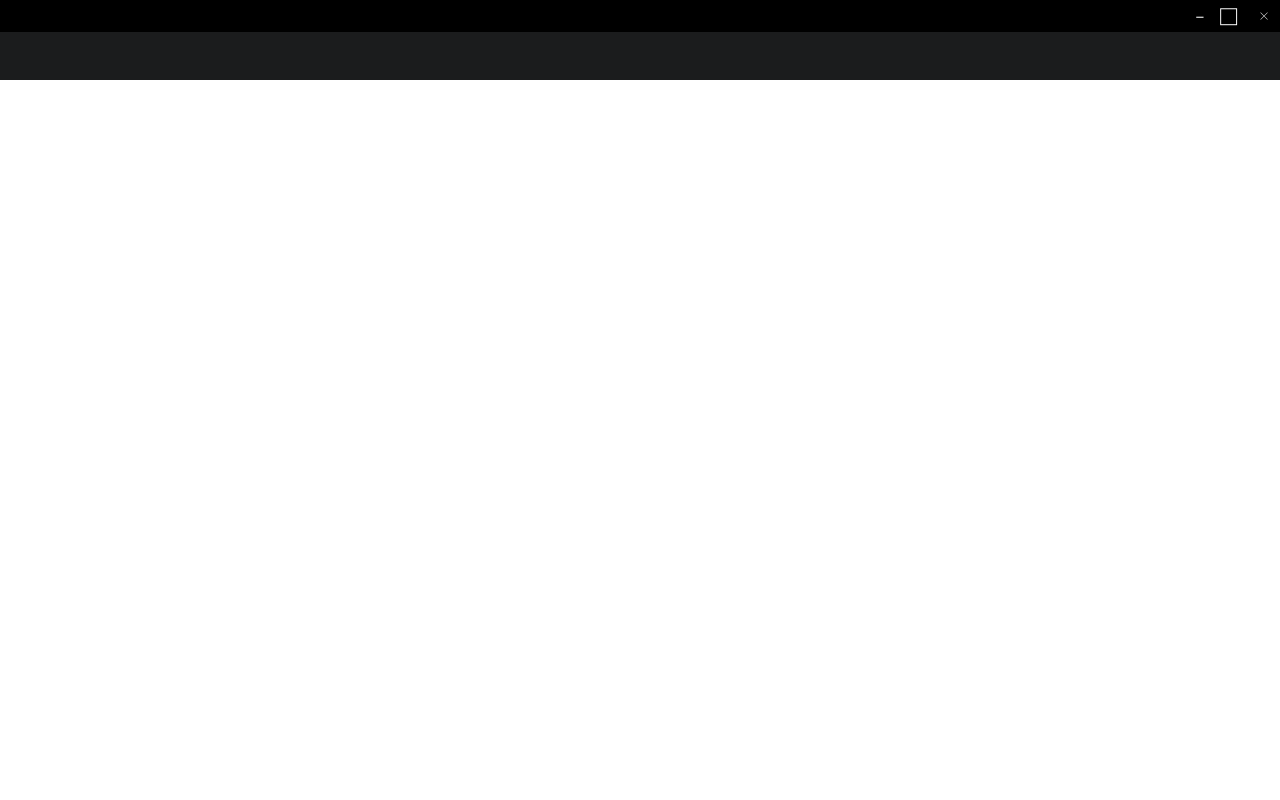
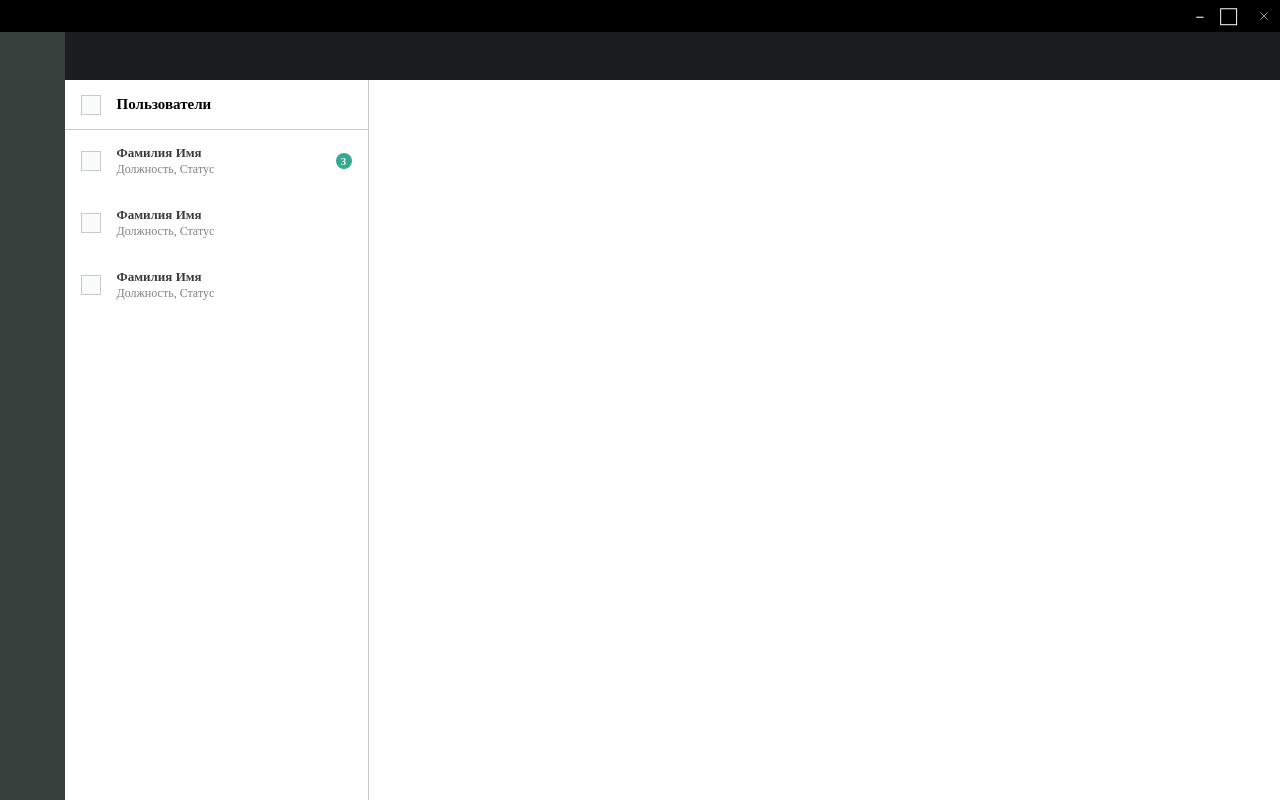
Before and after one commit to dageron20/projectSTC, a React (Create React App) app: page / in a window 1280 px wide. Shown: the top 800 px of the page. Built offline with nearby package versions, Linux system fonts and the light colour scheme.

Commit message:
add:ListUsers

```diff
--- a/src/App.js
+++ b/src/App.js
@@ -22,6 +22,40 @@ function App() {
                     </div>
                     <div className="work-flow">
                         <aside className="list-users">
+                            <div className="all-users">
+                                <input type="checkbox" id="users1" name="users"  />
+                                <label htmlFor="users1">Пользователи</label>
+                            </div>
+                            <div className="item-user">
+                                <input type="checkbox" id="users2" name="users" />
+                                <label htmlFor="users2">
+                                    <div className="title-user">
+                                        <span className="naming">Фамилия Имя</span>
+                                        <span className="job">Должность, Статус</span>
+                                    </div>
+                                </label>
+                                <div className="counter-cycle">
+                                    3
+                                </div>
+                            </div>
+                            <div className="item-user">
+                                <input type="checkbox" id="users3" name="users" />
+                                <label htmlFor="users3">
+                                    <div className="title-user">
+                                        <span className="naming">Фамилия Имя</span>
+                                        <span className="job">Должность, Статус</span>
+                                    </div>
+                                </label>
+                            </div>
+                            <div className="item-user">
+                                <input type="checkbox" id="users4" name="users" />
+                                <label htmlFor="users4">
+                                    <div className="title-user">
+                                        <span className="naming">Фамилия Имя</span>
+                                        <span className="job">Должность, Статус</span>
+                                    </div>
+                                </label>
+                            </div>
 
                         </aside>
                         <div className="document-flow">
--- a/src/components/leftBufferLine/LeftBufferLine.css
+++ b/src/components/leftBufferLine/LeftBufferLine.css
@@ -2,7 +2,7 @@
   display: flex;
   flex-direction: column;
   width: 68px;
-  height: 100%;
+  height: 900px;
   background-color: #363F3B;
 }
 
--- /dev/null
+++ b/src/components/listUsers/ListUsers.css
@@ -0,0 +1,117 @@
+.list-users {
+  display: flex;
+  flex-direction: column;
+  width: 304px;
+  height: 100%;
+  border-right: 1px solid #C8CACC;
+}
+.list-users .all-users {
+  height: 50px;
+  display: flex;
+  flex-direction: row;
+  align-items: center;
+  border-bottom: 1px solid #C8CACC;
+}
+.list-users .all-users label {
+  font-style: normal;
+  font-weight: 600;
+  font-size: 15px;
+  line-height: 19px;
+}
+.list-users .all-users input:checked + label:after {
+  top: 5px;
+  left: 20px;
+  width: 12px;
+  height: 7px;
+  border-left: 2px solid #FCFCFD;
+  border-bottom: 2px solid #FCFCFD;
+  -ms-transform: rotate(-45deg);
+  transform: rotate(-45deg);
+}
+.list-users .item-user {
+  display: flex;
+  flex-direction: row;
+  padding: 15px 0;
+  justify-content: space-between;
+  align-items: center;
+}
+.list-users .item-user:hover {
+  background: #E6F6F1;
+}
+.list-users .item-user .title-user {
+  display: flex;
+  flex-direction: column;
+}
+.list-users .item-user .title-user .naming {
+  font-weight: 600;
+  font-size: 13px;
+  line-height: 16px;
+  color: rgba(40, 43, 45, 0.92);
+}
+.list-users .item-user .title-user .job {
+  font-weight: 400;
+  font-size: 12px;
+  line-height: 16px;
+  color: rgba(40, 43, 45, 0.6);
+}
+.list-users .item-user .counter-cycle {
+  width: 16px;
+  height: 16px;
+  margin-right: 16px;
+  background-color: #38A88F;
+  color: rgba(252, 252, 253, 0.92);
+  border-radius: 50%;
+  font-weight: 700;
+  font-size: 11px;
+  line-height: 16px;
+  display: flex;
+  flex-direction: column;
+  align-items: center;
+  text-align: center;
+  letter-spacing: 0.02em;
+}
+
+input[type=checkbox] {
+  display: none;
+}
+input[type=checkbox]:checked + label:before {
+  background-color: #008F75;
+}
+input[type=checkbox]:checked + label:after {
+  content: "";
+  position: absolute;
+}
+input[type=checkbox]:checked + label:after {
+  top: 11px;
+  left: 20px;
+  width: 12px;
+  height: 7px;
+  border-left: 2px solid #FCFCFD;
+  border-bottom: 2px solid #FCFCFD;
+  -ms-transform: rotate(-45deg);
+  transform: rotate(-45deg);
+}
+input[type=checkbox]:disabled + label:before {
+  border-color: #DEDFE0;
+}
+
+label {
+  display: flex;
+  flex-direction: row;
+  position: relative;
+  align-items: center;
+  cursor: pointer;
+}
+label:before {
+  content: "";
+  width: 20px;
+  height: 20px;
+  margin: 0 16px;
+  background: rgba(40, 43, 45, 0.02);
+  border: 1px solid #C8CACC;
+}
+label:hover:before {
+  border-color: #686D71;
+}
+
+/*# sourceMappingURL=ListUsers.css.map */
--- /dev/null
+++ b/src/components/listUsers/ListUsers.scss
@@ -0,0 +1,133 @@
+.list-users {
+  display: flex;
+  flex-direction: column;
+  width: 304px;
+  height: 100%;
+
+  & .all-users {
+    height: 50px;
+    display: flex;
+    flex-direction: row;
+    align-items: center;
+    border-bottom: 1px solid  #C8CACC;
+
+    & label {
+      font-style: normal;
+      font-weight: 600;
+      font-size: 15px;
+      line-height: 19px;
+    }
+
+    input {
+      &:checked+label:after {
+        top: 5px;
+        left: 20px;
+        width: 12px;
+        height: 7px;
+        border-left: 2px solid #FCFCFD;
+        border-bottom: 2px solid #FCFCFD;
+        -ms-transform: rotate(-45deg);
+        transform: rotate(-45deg);
+      }
+    }
+  }
+
+  & .item-user {
+    display: flex;
+    flex-direction: row;
+    padding: 15px 0;
+    justify-content: space-between;
+    align-items: center;
+
+    &:hover {
+      background: #E6F6F1;
+    }
+
+    & .title-user {
+      display: flex;
+      flex-direction: column;
+
+      & .naming {
+        font-weight: 600;
+        font-size: 13px;
+        line-height: 16px;
+        color: rgba(40, 43, 45, 0.92);
+      }
+      & .job {
+        font-weight: 400;
+        font-size: 12px;
+        line-height: 16px;
+        color: rgba(40, 43, 45, 0.6);
+      }
+    }
+
+    & .counter-cycle {
+      width: 16px;
+      height: 16px;
+
+      margin-right: 16px;
+      background-color: #38A88F;
+      color: rgba(252, 252, 253, 0.92);
+      border-radius: 50%;
+
+      font-weight: 700;
+      font-size: 11px;
+      line-height: 16px;
+
+      display: flex;
+      flex-direction: column;
+      align-items: center;
+      text-align: center;
+      letter-spacing: 0.02em;
+    }
+  }
+}
+
+input[type="checkbox"] {
+  display: none;
+
+  &:checked+label:before {
+    background-color: #008F75;
+  }
+
+  &:checked+label:after {
+    content: "";
+    position: absolute;
+  }
+
+  &:checked+label:after {
+    top: 11px;
+    left: 20px;
+    width: 12px;
+    height: 7px;
+    border-left: 2px solid #FCFCFD;
+    border-bottom: 2px solid #FCFCFD;
+    -ms-transform: rotate(-45deg);
+    transform: rotate(-45deg);
+  }
+
+  &:disabled+label:before {
+    border-color: #DEDFE0;
+  }
+}
+
+label {
+  display: flex;
+  flex-direction: row;
+  position: relative;
+  align-items: center;
+  cursor: pointer;
+
+  &:before {
+    content: "";
+    width: 20px;
+    height: 20px;
+    margin: 0 16px;
+    background: rgba(40, 43, 45, 0.02);
+    border: 1px solid #C8CACC;
+  }
+
+  &:hover:before {
+    border-color: #686D71
+  }
+}
--- a/src/styles/index.css
+++ b/src/styles/index.css
@@ -1,6 +1,7 @@
 @import "../components/navbar/Navbar.css";
 @import "../components/leftBufferLine/LeftBufferLine.css";
 @import "../components/upBufferLine/UpBufferLine.css";
+@import "../components/listUsers/ListUsers.css";
 html {
   box-sizing: border-box;
 }
@@ -55,4 +56,17 @@ img,
   object-fit: cover;
 }
 
+.main {
+  display: flex;
+  flex-direction: row;
+  width: 100%;
+}
+.main-container {
+  width: 100%;
+}
+
+.work-flow {
+  height: 100%;
+}
+
 /*# sourceMappingURL=index.css.map */
--- a/src/styles/index.scss
+++ b/src/styles/index.scss
@@ -1,7 +1,7 @@
 @import "../components/navbar/Navbar.css";
 @import "../components/leftBufferLine/LeftBufferLine.css";
 @import "../components/upBufferLine/UpBufferLine.css";
-
+@import "../components/listUsers/ListUsers.css";
 html {
   box-sizing: border-box;
 }
@@ -56,3 +56,17 @@ img,
   height: auto;
   object-fit: cover;
 }
+
+.main {
+  display: flex;
+  flex-direction: row;
+  width: 100%;
+
+  &-container {
+    width: 100%;
+  }
+}
+
+.work-flow {
+  height: 100%;
+}
```
Also changed, not shown: 2 other files (tests, documents, lock files or other folders).
